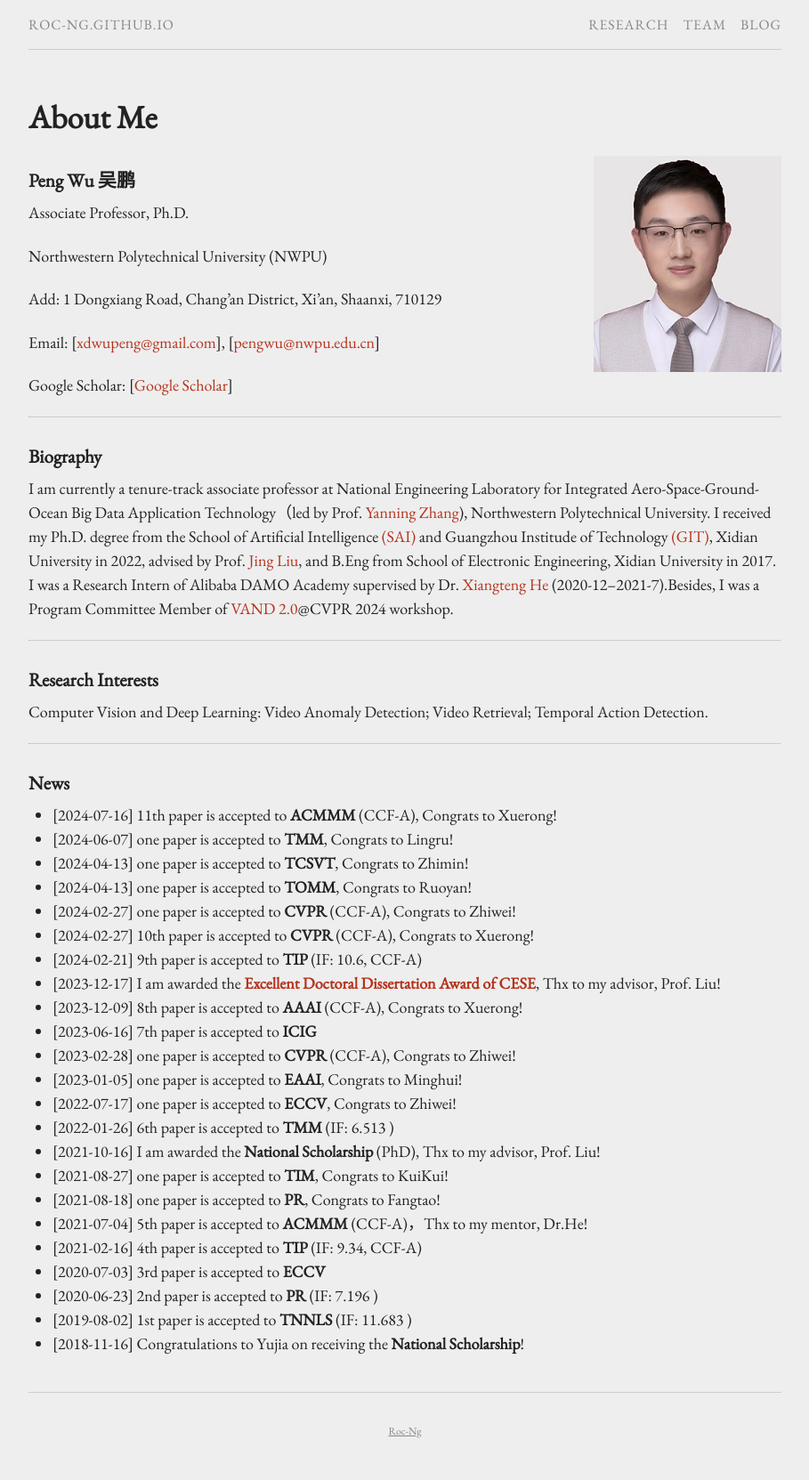
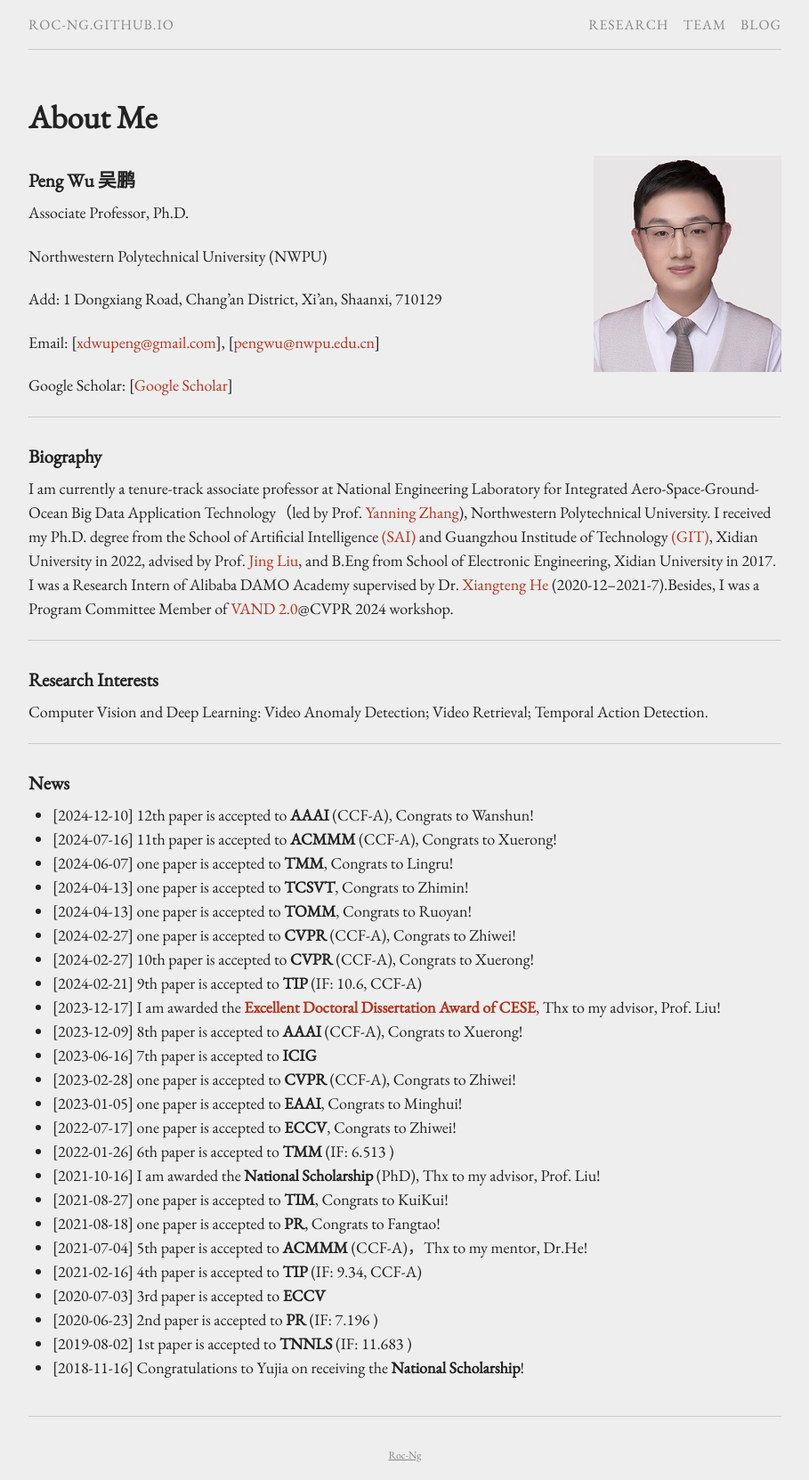
Before and after one commit to Roc-Ng/Roc-Ng.github.io, a Jekyll site: the page built from index.md, in a window 1280 px wide. Shown: the whole page at 89% size, without its empty margins (185-1094 px from the left). Built offline with Jekyll 4.4.1, drawn with Linux system fonts in a browser that asks for light colours; before the commit the page ends 1636 px from its top, so only the background shows below that.

Commit message:
Update index.md

```diff
--- a/index.md
+++ b/index.md
@@ -33,6 +33,7 @@ Computer Vision and Deep Learning: Video Anomaly Detection; Video Retrieval; Tem
 ------
 
 ### News
++ [2024-12-10]  12th paper is accepted to **AAAI** (CCF-A), Congrats to Wanshun!
 + [2024-07-16]  11th paper is accepted to **ACMMM** (CCF-A), Congrats to Xuerong!
 + [2024-06-07]  one paper is accepted to **TMM**, Congrats to Lingru!
 + [2024-04-13]  one paper is accepted to **TCSVT**, Congrats to Zhimin!
```
